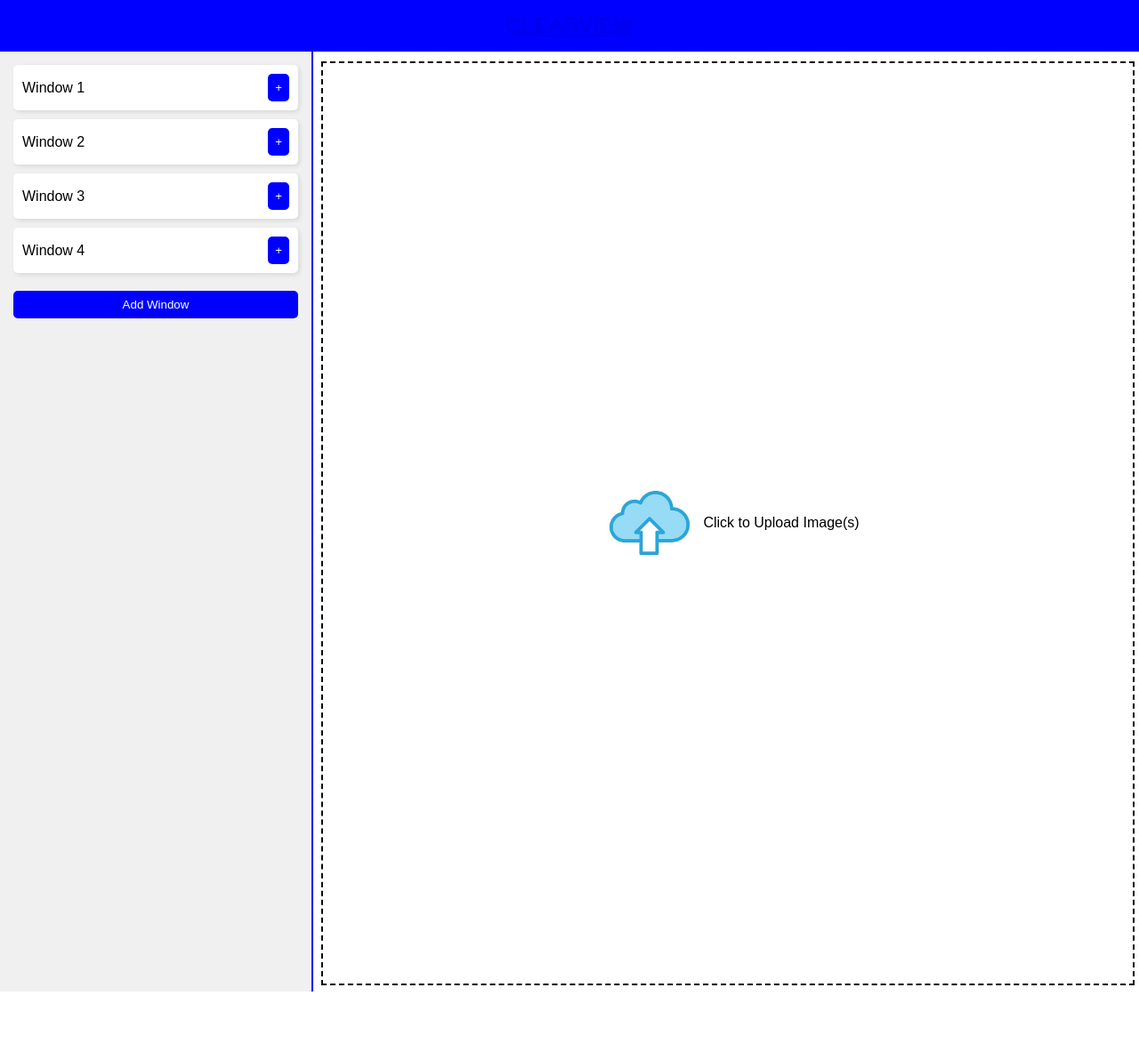
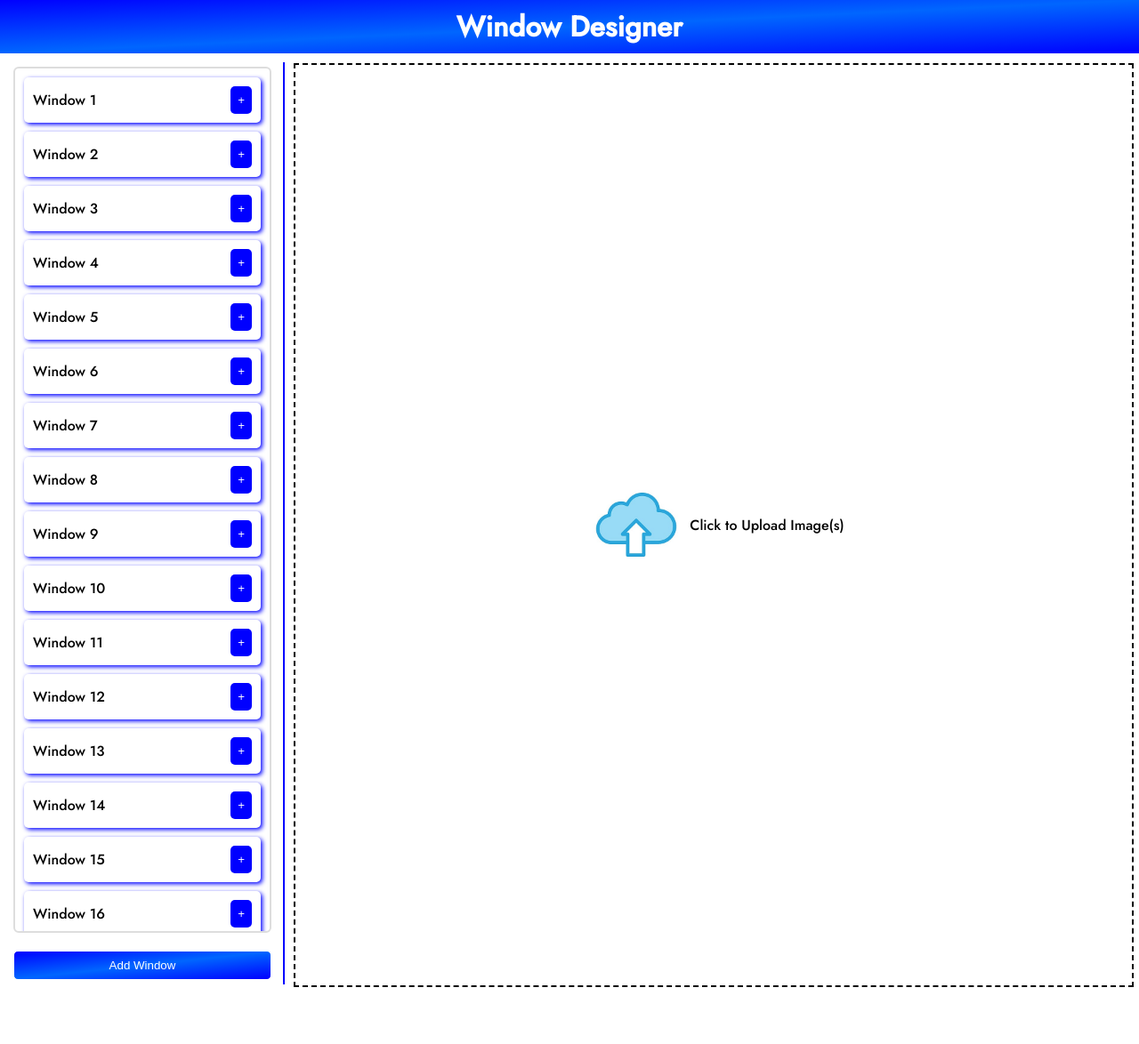
Before and after one commit to jpformato/capstone-formato-plowman, a Django app: page /windowMain in a window 1280 px wide. Shown: the whole page at 89% size. Run offline with Django 5.2, Linux system fonts and the light colour scheme.

Commit message:
started polishing website and routes

```diff
--- a/src/App/website/designer/static/designer/CSS/windowMain.css
+++ b/src/App/website/designer/static/designer/CSS/windowMain.css
@@ -1,58 +1,97 @@
 body {
-    font-family: Arial, sans-serif;
+    font-family: 'Jost', sans-serif;
     margin: 0;
     padding: 0;
 }
-
 .navbar {
-    background-color: #0000ff;
-    text-decoration: none;
-    padding: 15px;
+    background: linear-gradient(to bottom right, #0000ff, #0066ff, #0000ff);
     text-align: center;
-    font-size: 24px;
     font-weight: bold;
+    height: 60px;
+    display: flex;
+    align-items: center;
+    justify-content: center;
+    position: relative;
 }
-
+.navbar h1 {
+    text-align: center;
+    color: #fff;
+}
 .container {
     display: flex;
     height: 90vh;
 }
-
 .sidebar {
     width: 25%;
-    background-color: #f0f0f0;
+    background-color: #fff;
     padding: 15px;
-    border-right: 2px solid #0000ff;
+    box-sizing: border-box;
+    display: flex;
+    flex-direction: column;
+    height: 100%;
+    position: relative;
 }
-
+.sidebar::after {
+    content: "";
+    position: absolute;
+    top: 10px;
+    bottom: 10px;
+    right: 0;
+    width: 2px;
+    background-color: #0000ff;
+}
+.window-list {
+    overflow-y: auto;
+    flex-grow: 1;
+    margin-bottom: 20px;
+    padding: 10px;
+    padding-top: 10px;
+    box-sizing: border-box;
+    border-radius: 6px;
+    border: 2px solid #dddddd;
+}
 .window {
-    background: white;
+    background: #fff;
     padding: 10px;
     margin-bottom: 10px;
     display: flex;
     justify-content: space-between;
     align-items: center;
     border-radius: 5px;
-    box-shadow: 2px 2px 5px rgba(0,0,0,0.1);
+    box-shadow: 2px 2px 5px rgb(0, 0, 255);
 }
-
+.window:hover .add-btn {
+    box-shadow: 0 0 10px blue;
+    transition: box-shadow 0.3s ease;
+}
 .add-btn {
-    background-color: #0000ff;
-    color: white;
+    background: #0000ff;
+    color: #fff;
     border: none;
     padding: 8px;
     border-radius: 5px;
     cursor: pointer;
 }
-
+.manual-add-btn {
+    align-self: flex-start;
+    width: 100%;
+    padding: 8px;
+    border-radius: 5px;
+    border: 1px solid #fff;
+    background: linear-gradient(to bottom right, #0000ff, #0066ff, #0000ff);
+    color: #fff;
+}
+.manual-add-btn:hover {
+    box-shadow: 0 0 10px blue;
+    transition: box-shadow 0.3s ease;
+}
 .content {
     flex: 1;
-    background-color: white;
+    background-color: #fff;
     display: flex;
     justify-content: center;
     align-items: center;
 }
-
 .upload-box {
     width: 300px;
     height: 300px;
@@ -66,25 +105,23 @@ body {
 #upload-area{
     width: 98%;
     height: 98%;
-    background: white;
+    background: #fff;
     text-align: center;
     border-radius: 20px;
 }
-
 #img-view {
     display: flex;
     width: 100%;
     height: 100%;
     border-radius: 0px;
-    border: 2px dashed black;
-    background: white;
+    border: 2px dashed #000;
+    background: #fff;
     justify-content: center;
     align-items: center;
     background-position: center;
     background-size: cover;
 
 }
-
 #img-view img{
     width: 120px;
     height: 120px;
--- a/src/App/website/designer/templates/windowMain.html
+++ b/src/App/website/designer/templates/windowMain.html
@@ -5,20 +5,39 @@
 <head>
     <meta charset="UTF-8">
     <meta name="viewport" content="width=device-width, initial-scale=1.0">
-    <title>ClearView</title>
+    <title>Window Designer</title>
     <link href="{% static 'designer/CSS/windowMain.css' %}" rel="stylesheet">
+    <link href="https://fonts.googleapis.com/css2?family=Jost:wght@500&display=swap" rel="stylesheet">
 </head>
 <body>
     <div class="navbar">
-        <a href="{% url 'index' %}">CLEARVIEW</a>
+        <h1><a href="{% url 'menu' %}" style="text-decoration: none; color: white;">Window Designer</a></h1>
     </div>
     <div class="container">
         <div class="sidebar">
-            <div class="window">Window 1 <button class="add-btn">+</button></div>
-            <div class="window">Window 2 <button class="add-btn">+</button></div>
-            <div class="window">Window 3 <button class="add-btn">+</button></div>
-            <div class="window">Window 4 <button class="add-btn">+</button></div>
-            <button class="add-btn" style="width: 100%; margin-top: 10px;">Add Window</button>
+            <div class="window-list">
+                <div class="window">Window 1 <button class="add-btn">+</button></div>
+                <div class="window">Window 2 <button class="add-btn">+</button></div>
+                <div class="window">Window 3 <button class="add-btn">+</button></div>
+                <div class="window">Window 4 <button class="add-btn">+</button></div>
+                <div class="window">Window 5 <button class="add-btn">+</button></div>
+                <div class="window">Window 6 <button class="add-btn">+</button></div>
+                <div class="window">Window 7 <button class="add-btn">+</button></div>
+                <div class="window">Window 8 <button class="add-btn">+</button></div>
+                <div class="window">Window 9 <button class="add-btn">+</button></div>
+                <div class="window">Window 10 <button class="add-btn">+</button></div>
+                <div class="window">Window 11 <button class="add-btn">+</button></div>
+                <div class="window">Window 12 <button class="add-btn">+</button></div>
+                <div class="window">Window 13 <button class="add-btn">+</button></div>
+                <div class="window">Window 14 <button class="add-btn">+</button></div>
+                <div class="window">Window 15 <button class="add-btn">+</button></div>
+                <div class="window">Window 16 <button class="add-btn">+</button></div>
+                <div class="window">Window 17 <button class="add-btn">+</button></div>
+                <div class="window">Window 18 <button class="add-btn">+</button></div>
+                <div class="window">Window 19 <button class="add-btn">+</button></div>
+                <div class="window">Window 20 <button class="add-btn">+</button></div>
+            </div>
+            <button class="manual-add-btn">Add Window</button>
         </div>
         <div class="content">
             <label for="input-file" id="upload-area">
--- a/src/App/website/designer/urls.py
+++ b/src/App/website/designer/urls.py
@@ -18,7 +18,9 @@ from django.urls import path
 from . import views
 
 urlpatterns = [
-    path('', views.index, name='index'),
+    path('index', views.index, name='index'),
     path('windowMain', views.windowMain, name='windowMain'),
-    path('createCustomer', views.create_customer, name='create_customer')
+    path('createCustomer', views.create_customer, name='create_customer'),
+    path('', views.login, name='login'),
+    path('menu', views.menu, name='menu')
 ]
--- a/src/App/website/designer/views.py
+++ b/src/App/website/designer/views.py
@@ -8,6 +8,13 @@ def index(request):
 
 def windowMain(request):
     return render(request, 'windowMain.html', {})
+
+def login(request):
+    return render(request, 'login.html', {})
+
+def menu(request):
+    return render(request, 'menu.html', {})
+
 
 def create_customer(request):
     if request.method == 'POST':
```
Also changed, not shown: src/App/website/designer/static/designer/CSS/login.css (added, +110 -0 lines), src/App/website/designer/static/designer/CSS/menu.css (added, +49 -0 lines), src/App/website/designer/templates/login.html (added, +33 -0 lines), src/App/website/designer/templates/menu.html (added, +24 -0 lines), src/App/website/website/settings.py (+7 -0 lines), src/App/website/designer/static/designer/Figures/clearviewlogo1.png (added), src/App/website/designer/templates/signin.html (deleted).
